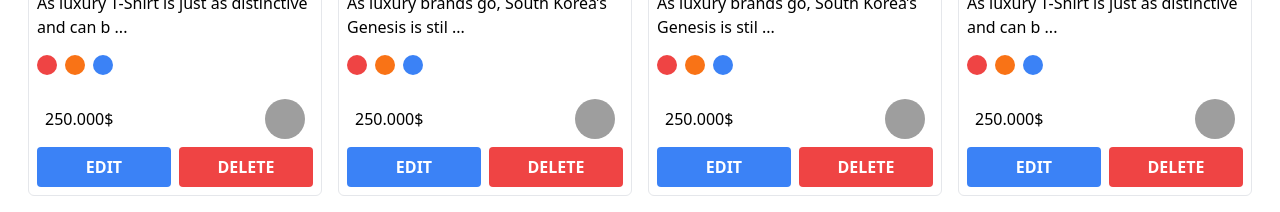
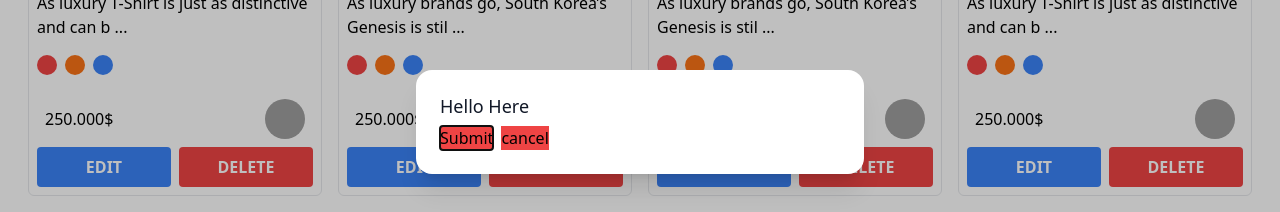
Before and after one commit to Hamza12398/products-card, a React (Vite) app: page / in a window 1280 px wide. Shown: the part 278-490 px from the top of the page. Built offline with nearby package versions, Linux system fonts and the light colour scheme; grey boxes are pictures that could not be loaded.

Commit message:
ADD DIALOG

```diff
--- a/src/App.jsx
+++ b/src/App.jsx
@@ -1,16 +1,40 @@
 import "./App.css";
-import ProductCard from "../src/components/ProductCard"
+import ProductCard from "../src/components/ProductCard";
+import Modal from "../src/components/ui/Modal";
 import { productList } from "./data";
+import { useState } from "react";
+import Button from "./components/ui/Button";
 
-function App() {
-  const renderProductList = productList.map(product => <ProductCard  key={product.id} product={product}/>)
+export default function App() {
+  // ! STATES
+  const [isOpen, setIsOpen] = useState(true);
+  // ! STATES
+
+  function closeModal() {
+    setIsOpen(false);
+  }
+
+  // function openModal() {
+  //   setIsOpen(true);
+  // }
+
+  // ! RENDERING
+  const renderProductList = productList.map((product) => (
+    <ProductCard key={product.id} product={product} />
+  ));
+  // ! RENDERING
+
   return (
     <main className="container ">
       <div className="grid grid-cols-1 md:grid-cols-2 lg:grid-cols-3 gap-2 md:gap-4 p-2 m-5 xl:grid-cols-4 rounded-md">
         {renderProductList}
       </div>
+      <Modal isOpen={isOpen} closeModal={closeModal} title="Hello Here">
+        <div className="flex items-center space-x-2">
+          <Button className="bg-red-500 ">Submit</Button>
+          <Button className="bg-red-500 ">cancel</Button>
+        </div>
+      </Modal>
     </main>
   );
 }
-
-export default App;
--- a/src/components/ui/Button.tsx
+++ b/src/components/ui/Button.tsx
@@ -4,7 +4,7 @@ import { ReactNode } from "react";
 interface IProps {
   className: string;
   children: ReactNode;
-  onClick: () => void;
+  onClick?: () => void;
 }
 
 function Button({ children, className, ...rest }: IProps) {
--- /dev/null
+++ b/src/components/ui/Modal.tsx
@@ -0,0 +1,57 @@
+import { Dialog, Transition } from "@headlessui/react";
+import React, { ReactNode } from "react";
+import { Fragment, useState } from "react";
+
+interface IProp {
+  isOpen: boolean;
+  closeModal: () => void;
+  title?: string;
+  children?: ReactNode;
+}
+const Modal = ({ isOpen, closeModal, title, children }) => {
+  return (
+    <>
+      <Transition appear show={isOpen} as={Fragment}>
+        <Dialog as="div" className="relative z-10" onClose={closeModal}>
+          <Transition.Child
+            as={Fragment}
+            enter="ease-out duration-300"
+            enterFrom="opacity-0"
+            enterTo="opacity-100"
+            leave="ease-in duration-200"
+            leaveFrom="opacity-100"
+            leaveTo="opacity-0"
+          >
+            <div className="fixed inset-0 bg-black/25" />
+          </Transition.Child>
+
+          <div className="fixed inset-0 overflow-y-auto">
+            <div className="flex min-h-full items-center justify-center p-4 text-center">
+              <Transition.Child
+                as={Fragment}
+                enter="ease-out duration-300"
+                enterFrom="opacity-0 scale-95"
+                enterTo="opacity-100 scale-100"
+                leave="ease-in duration-200"
+                leaveFrom="opacity-100 scale-100"
+                leaveTo="opacity-0 scale-95"
+              >
+                <Dialog.Panel className="w-full max-w-md transform overflow-hidden rounded-2xl bg-white p-6 text-left align-middle shadow-xl transition-all">
+                  <Dialog.Title
+                    as="h3"
+                    className="text-lg font-medium leading-6 text-gray-900"
+                  >
+                    {title}
+                  </Dialog.Title>
+                  <div className="mt-2">{children}</div>
+                </Dialog.Panel>
+              </Transition.Child>
+            </div>
+          </div>
+        </Dialog>
+      </Transition>
+    </>
+  );
+};
+
+export default Modal;
```
